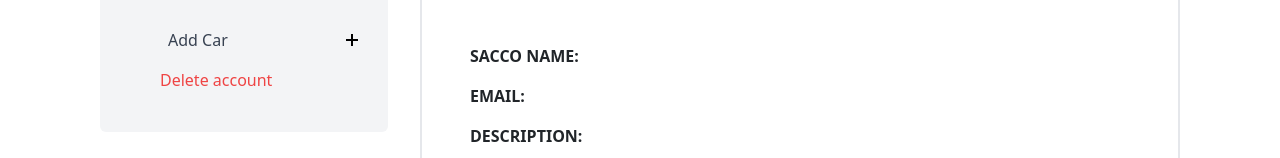
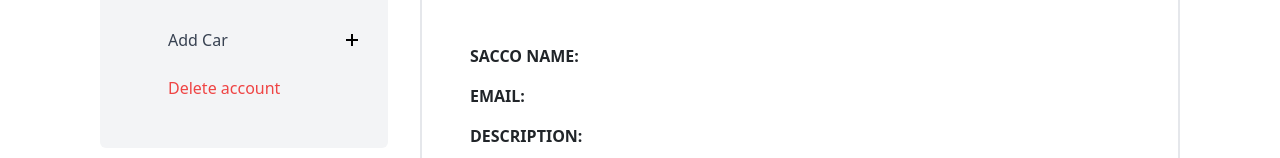
Before and after one commit to SheeTabz/TICKETSPRI, a React (Create React App) app: page /saccoAccount in a window 1280 px wide. Shown: the part 212-370 px from the top of the page. Built offline with nearby package versions, Linux system fonts and the light colour scheme; no server answers.

Commit message:
Adjust the app.css

```diff
--- a/src/App.css
+++ b/src/App.css
@@ -51,7 +51,7 @@
     .btn-log{
         @apply text-xl text-sky-500 selection:text-sky-600  focus:underline
     }
-    .dashboard>a>li{
+    .dashboard>a>li, .dashboard>li{
         @apply flex items-center p-2 text-base font-normal text-gray-700 rounded-lg dark:text-white hover:bg-gray-100 hover:bg-gray-200
     }
 
```
